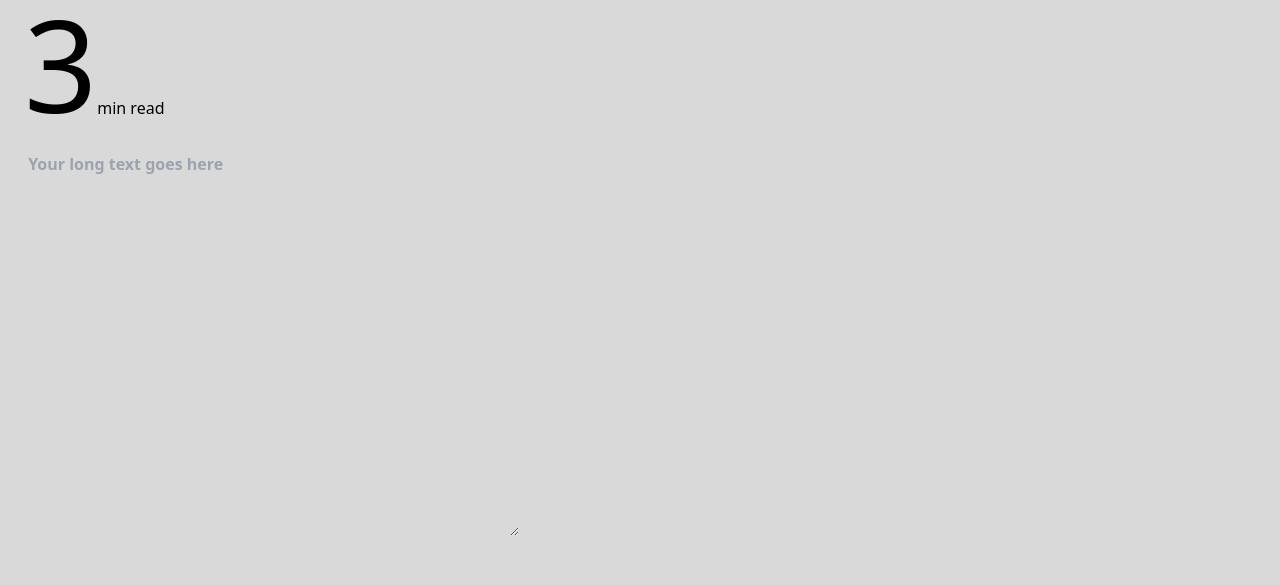
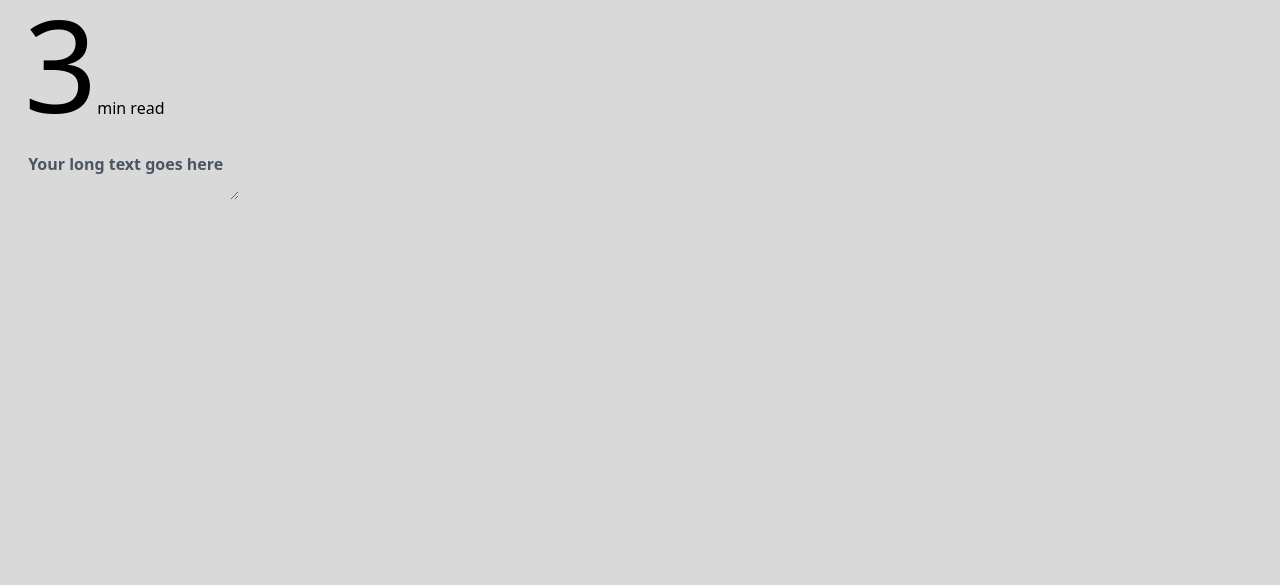
Before and after one commit to preetipanwar/textutility, a website built with Vite: page index.html in a window 1280 px wide. Shown: the top 585 px of the page. Built offline with nearby package versions, Linux system fonts and the light colour scheme.

Commit message:
added textarea

```diff
--- a/index.html
+++ b/index.html
@@ -23,10 +23,8 @@
 
         <div class="py-6 grow font-semibold text-gray-600">
           <textarea
-            class="bg-[#D9D9D9]"
+            class="bg-[#D9D9D9] placeholder:text-gray-600"
             name="text"
-            cols="48"
-            rows="16"
             placeholder=" Your long text goes here"
             onkeyup="updateCount()"
           ></textarea>
--- a/index.js
+++ b/index.js
@@ -79,5 +79,4 @@ function updateCount() {
   }
 
   words.innerText = sanitizedArray.length;
-  console.log(sanitizedArray);
 }
```
